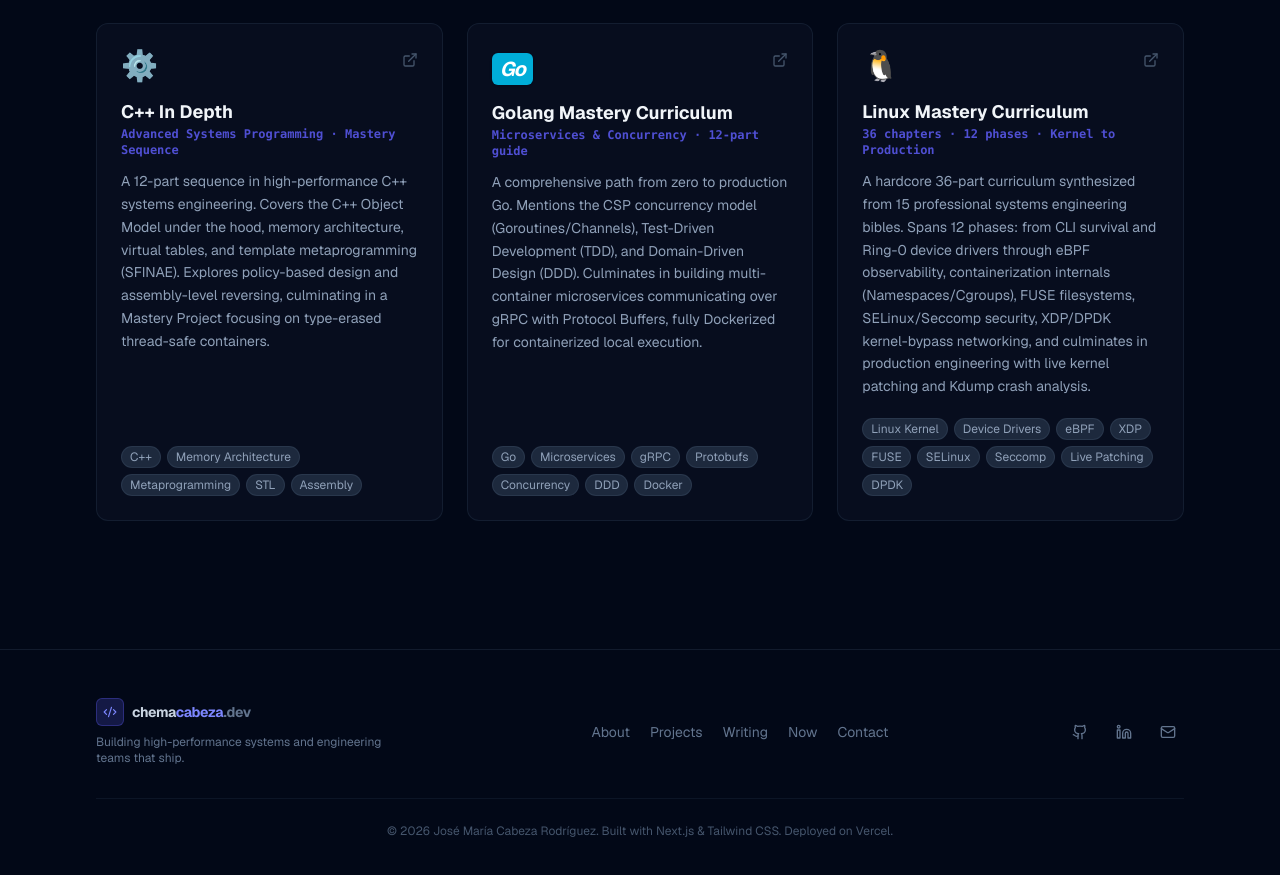
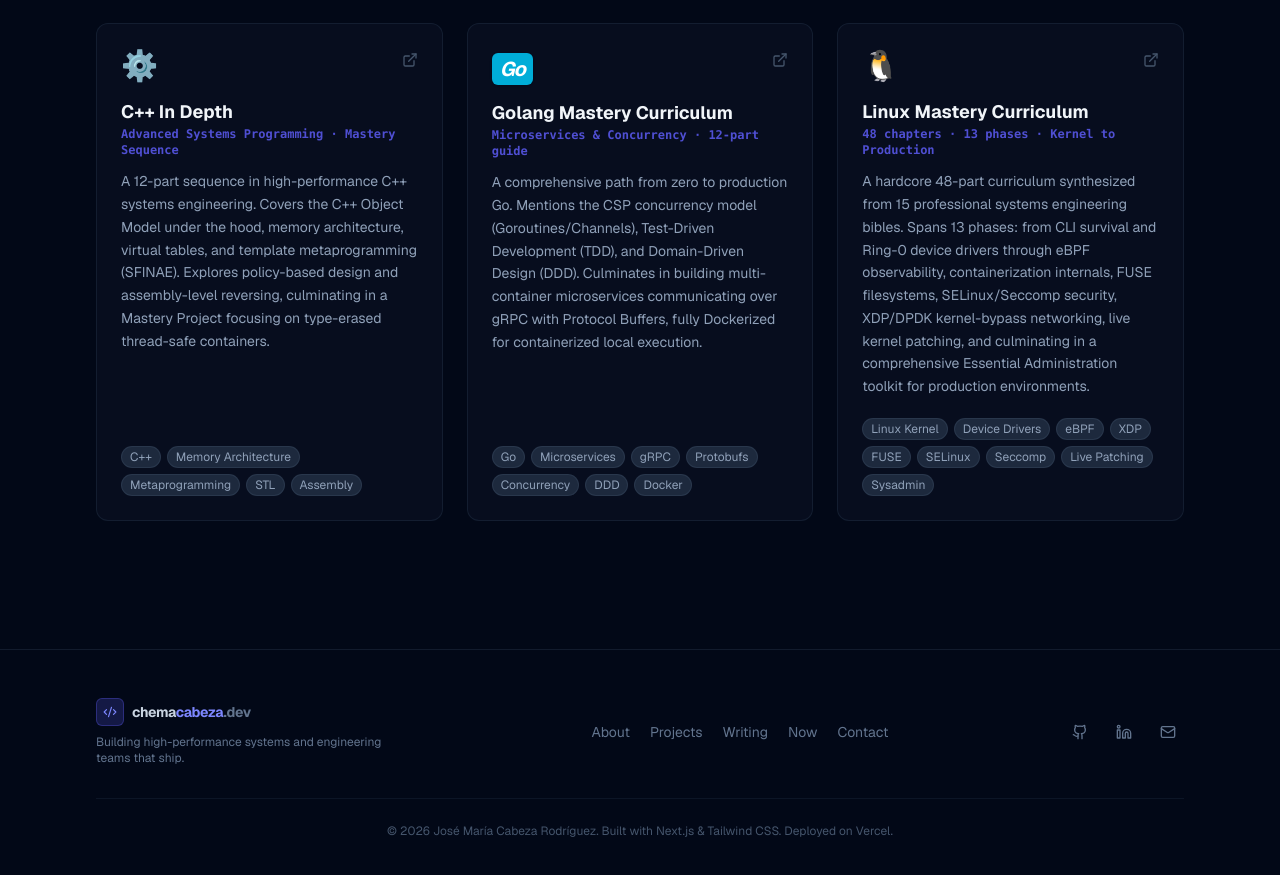
Before and after one commit to chemacabeza/chemacabeza-dev, a Next.js app: page /projects in a window 1280 px wide. Shown: the part 2373-3248 px from the top of the page. Built offline with nearby package versions, Linux system fonts and the light colour scheme.

Commit message:
feat: expand Linux curriculum project card to 48 chapters across 13 phases (adding Essential Administration)

```diff
--- a/app/projects/page.tsx
+++ b/app/projects/page.tsx
@@ -138,10 +138,10 @@ const githubProjects = [
         url: "https://github.com/chemacabeza/my-github-projects/tree/master/Linux",
         emoji: "🐧",
         title: "Linux Mastery Curriculum",
-        subtitle: "36 chapters · 12 phases · Kernel to Production",
+        subtitle: "48 chapters · 13 phases · Kernel to Production",
         description:
-            "A hardcore 36-part curriculum synthesized from 15 professional systems engineering bibles. Spans 12 phases: from CLI survival and Ring-0 device drivers through eBPF observability, containerization internals (Namespaces/Cgroups), FUSE filesystems, SELinux/Seccomp security, XDP/DPDK kernel-bypass networking, and culminates in production engineering with live kernel patching and Kdump crash analysis.",
-        tags: ["Linux Kernel", "Device Drivers", "eBPF", "XDP", "FUSE", "SELinux", "Seccomp", "Live Patching", "DPDK"],
+            "A hardcore 48-part curriculum synthesized from 15 professional systems engineering bibles. Spans 13 phases: from CLI survival and Ring-0 device drivers through eBPF observability, containerization internals, FUSE filesystems, SELinux/Seccomp security, XDP/DPDK kernel-bypass networking, live kernel patching, and culminating in a comprehensive Essential Administration toolkit for production environments.",
+        tags: ["Linux Kernel", "Device Drivers", "eBPF", "XDP", "FUSE", "SELinux", "Seccomp", "Live Patching", "Sysadmin"],
     },
 ];
 
```
